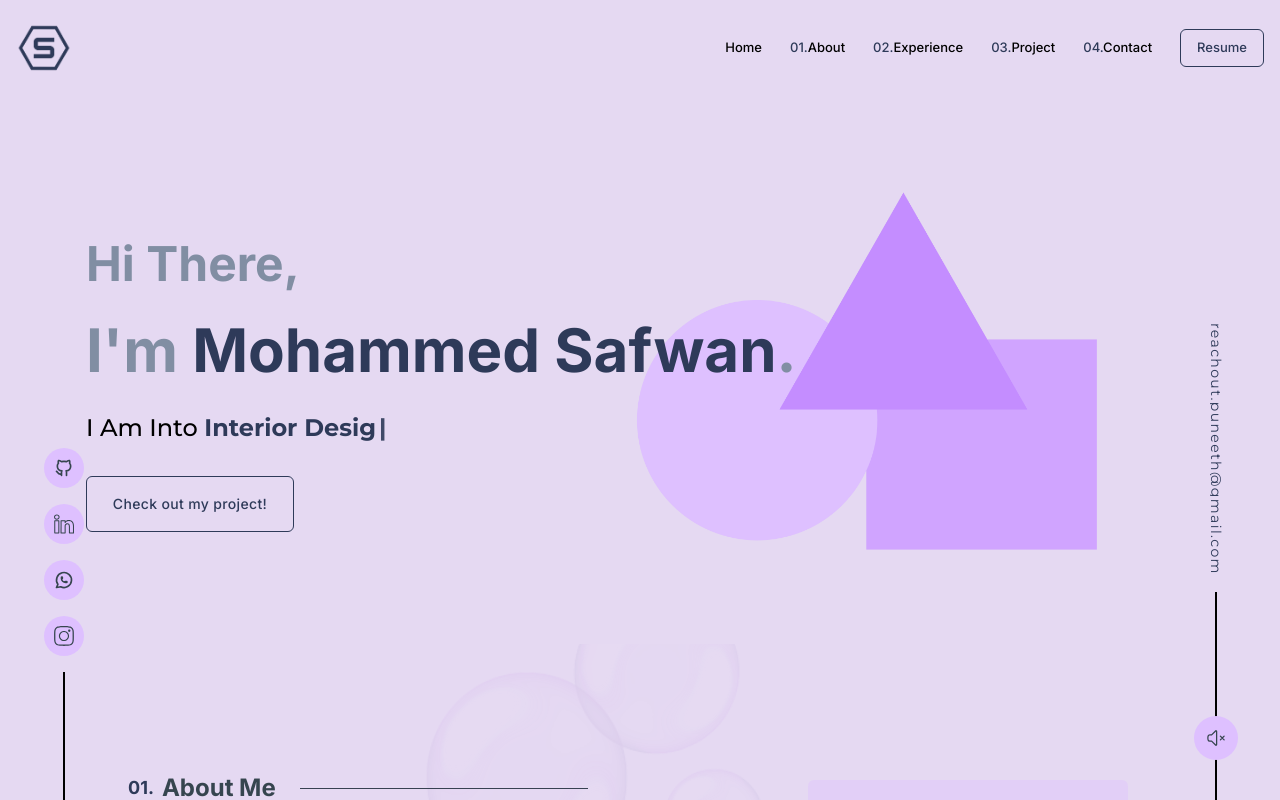
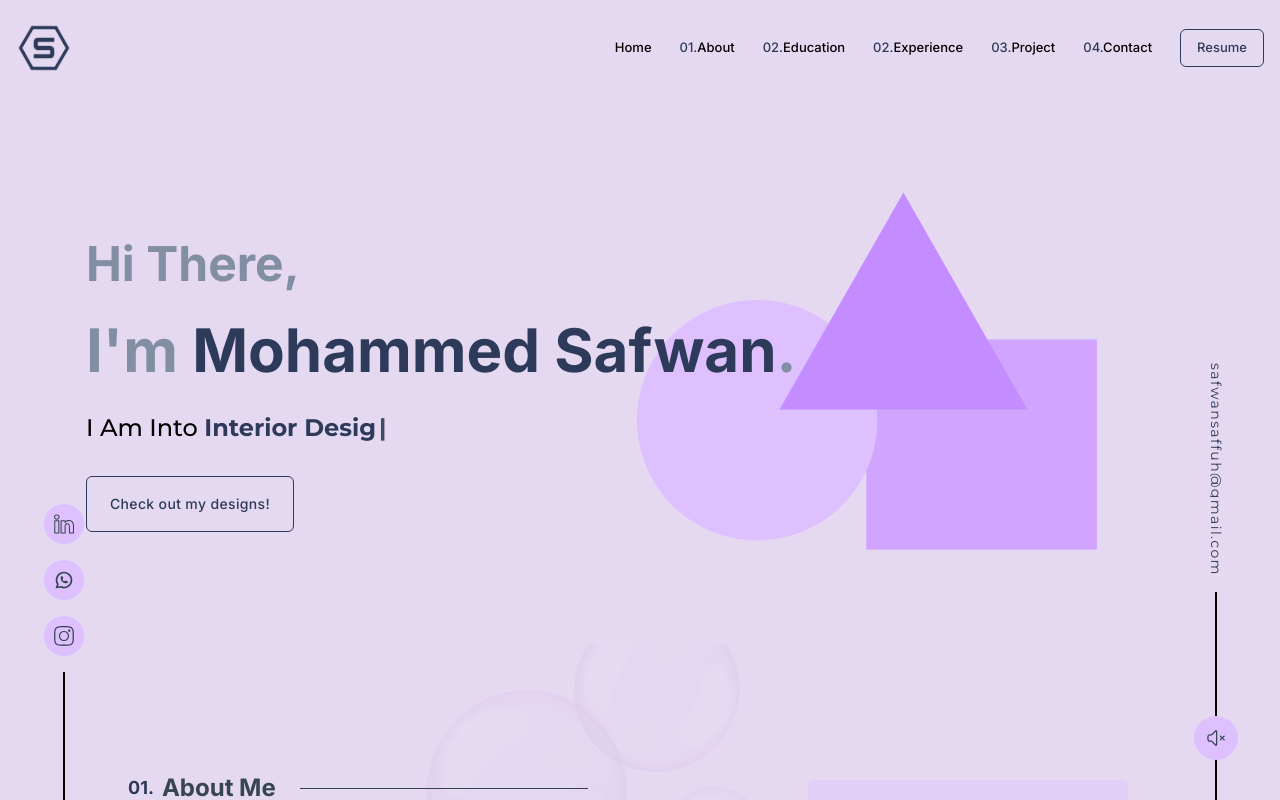
Before and after one commit to PuneethKanike/client-project, a Next.js app: page / in a window 1280 px wide. Built offline with nearby package versions, Linux system fonts and the light colour scheme.

Commit message:
change 15

```diff
--- a/components/About.tsx
+++ b/components/About.tsx
@@ -27,57 +27,63 @@ const About = () => {
              I am an Interior Designer based in Dubai. I hold a degree in Interior Design from Shrinivas university. I am deeply passionate about enhancing spaces and creating aesthetically pleasing environments. I specialize in transforming residential and commercial spaces, blending functionality with elegance. Constantly working on innovative designs to refine my skills. I thrive on bringing unique visions to life through creative design solutions.
             </p>
 
-            <p>Here are a few technologies I have been working with recently:</p>
-            {/* <ul className="max-w-[450px] text-sm font-titleFont grid grid-cols-2 gap-2 mt-6">
+            <p>Here are my skills</p>
+            <ul className="max-w-[450px] text-sm font-titleFont grid grid-cols-2 gap-2 mt-6">
               <li className="flex items-center gap-2">
                 <span className="text-textGreen">
                   <AiFillThunderbolt />
                 </span>
-                JavaScript (ES6+)
+                2D drawing
               </li>
               <li className="flex items-center gap-2">
                 <span className="text-textGreen">
                   <AiFillThunderbolt />
                 </span>
-                Next.js
+                3D drawing
               </li>
               <li className="flex items-center gap-2">
                 <span className="text-textGreen">
                   <AiFillThunderbolt />
                 </span>
-                React
+                3D rendering
               </li>
               <li className="flex items-center gap-2">
                 <span className="text-textGreen">
                   <AiFillThunderbolt />
                 </span>
-                Node.js
+                Lumion rendering
               </li>
               <li className="flex items-center gap-2">
                 <span className="text-textGreen">
                   <AiFillThunderbolt />
                 </span>
-                TypeScript
+                Logo design
               </li>
               <li className="flex items-center gap-2">
                 <span className="text-textGreen">
                   <AiFillThunderbolt />
                 </span>
-                Express.js
+                Autocad 2D
               </li>
               <li className="flex items-center gap-2">
                 <span className="text-textGreen">
                   <AiFillThunderbolt />
                 </span>
-                MongoDB
+                Sketchup
               </li>
               <li className="flex items-center gap-2">
                 <span className="text-textGreen">
                   <AiFillThunderbolt />
                 </span>
-                Tailwind CSS
+                V-Ray
               </li>
-            </ul> */}
+              <li className="flex items-center gap-2">
+                <span className="text-textGreen">
+                  <AiFillThunderbolt />
+                </span>
+                Adobe Photoshop
+              </li>
+            </ul>
           </div>
           <div className="w-full lgl:w-1/3 h-80 relative group">
             <div className="absolute w-full h-80 -left-6 -top-6 rounded-lg">
--- a/components/Banner.tsx
+++ b/components/Banner.tsx
@@ -70,9 +70,8 @@ const Banner = () => {
         </motion.p>
 
         <a
-          href="https://github.com/PuneethKanike"
-          target="_blank"
-          rel="noopener noreferrer"
+          href="#project"
+
         >
           <motion.button
             initial={{ y: 10, opacity: 0 }}
@@ -80,7 +79,7 @@ const Banner = () => {
             transition={{ duration: 0.5, delay: 0.9 }}
             className="w-52 h-14 text-sm font-titleFont border border-textGreen rounded-md text-textGreen tracking-wide hover:bg-hoverColor duration-300"
           >
-            Check out my project!
+            Check out my designs!
           </motion.button>
         </a>
       </motion.div>
--- a/components/Education.tsx
+++ b/components/Education.tsx
@@ -56,8 +56,8 @@ const Education = () => {
 
   return (
     <section
-      id="experience"
-      className="exp-container relative max-w-containerxs mx-auto py-10 lgl:py-24 px-4"
+      id="education"
+      className="exp-container relative max-w-containerxs mx-auto py-10z lgl:py-24 px-4"
     >
       {/* Background Image Div */}
       <div
--- a/components/LeftSide.tsx
+++ b/components/LeftSide.tsx
@@ -10,14 +10,14 @@ const LeftSide = () => {
   return (
     <div className="w-full h-full flex flex-col items-center justify-end gap-4 text-textLight">
       <div className="flex flex-col gap-4">
-        <a href="https://github.com/PuneethKanike/" target="_blank">
+        {/* <a href="https://github.com/PuneethKanike/" target="_blank">
           <span className="w-10 h-10 text-xl bg-hoverColor rounded-full inline-flex items-center justify-center hover:text-textGreen cursor-pointer hover:-translate-y-2 transition-all duration-300">
             <TbBrandGithub />
           </span>
         </a>
-
+         */}
         <a
-          href="https://linkedin.com/in/puneeth-kanike/"
+          href="https://www.linkedin.com/in/mohammed-safwan-06441b225/"
           target="_blank"
         >
           <span className="w-10 h-10 text-xl bg-hoverColor rounded-full inline-flex items-center justify-center hover:text-textGreen cursor-pointer hover:-translate-y-2 transition-all duration-300">
@@ -29,7 +29,7 @@ const LeftSide = () => {
             <TbBrandWhatsapp />
           </span>
         </a>
-        <a href="https://www.instagram.com/k_puneeth_gowda?igsh=MWJ1Z2hmb3I5Z2JuNg==" target="_blank">
+        <a href="https://www.instagram.com/safwan._saffu_____/?igsh=dGI3M3p2azgxMWJh" target="_blank">
           <span className="w-10 h-10 text-xl bg-hoverColor rounded-full inline-flex items-center justify-center hover:text-textGreen cursor-pointer hover:-translate-y-2 transition-all duration-300">
             <SlSocialInstagram />
           </span>
--- a/components/Navbar.tsx
+++ b/components/Navbar.tsx
@@ -84,6 +84,20 @@ const Navbar = () => {
               >
                 <span className="text-textGreen">01.</span>
                 About
+              </motion.li>
+            </Link>
+            <Link
+              className="flex items-center gap-1 font-medium text-textDark hover:text-textGreen cursor-pointer duration-300 nav-link"
+              href="#education"
+              onClick={handleScroll}
+            >
+              <motion.li
+                initial={{ y: -10, opacity: 0 }}
+                animate={{ y: 0, opacity: 1 }}
+                transition={{ duration: 0.1, delay: 0.2 }}
+              >
+                <span className="text-textGreen">02.</span>
+                Education
               </motion.li>
             </Link>
             <Link
--- a/components/RightSide.tsx
+++ b/components/RightSide.tsx
@@ -3,9 +3,9 @@ import React from "react";
 const RightSide = () => {
   return (
     <div className="w-full h-full flex flex-col items-center justify-end gap-6 text-textLight">
-      <a href="mailto:reachout.puneeth@gmail.com">
-        <p className="text-sm rotate-90 w-[470px] tracking-widest text-textGreen">
-          reachout.puneeth@gmail.com
+      <a href="mailto:safwansaffuh@gmail.com" target="_blank">
+        <p className="text-sm rotate-90 w-[390px] tracking-widest text-textGreen">
+          safwansaffuh@gmail.com
         </p>
       </a>
       <span className="w-[2px] h-52 bg-textDark inline-flex"></span>
--- a/pages/index.tsx
+++ b/pages/index.tsx
@@ -51,7 +51,7 @@ const Home: React.FC = () => {
         <title>Mohammed Safwan</title>
         <meta name="description" content="Generated by create next app" />
         <meta name="viewport" content="width=device-width, initial-scale=1" />
-        <link rel="icon" href="/logo.ico" />
+        <link rel="icon" href="/logo.png" />
       </Head>
 
       {loading ? (
@@ -77,7 +77,7 @@ const Home: React.FC = () => {
               <Education />
               <Experience />
               <Projects />
-              <Archive />
+              {/* <Archive /> */}
               <Contact />
               <Footer />
             </div>
--- a/styles/globals.css
+++ b/styles/globals.css
@@ -2,11 +2,6 @@
 @tailwind components;
 @tailwind utilities;
 
-@layer components {
-  .contactInput {
-    @apply w-full text-base text-white placeholder:text-textLight border border-b-[1px] border-transparent border-b-textGreen py-3 px-2 outline-none focus-within:border-[1px] focus-within:border-textGreen duration-100 bg-zinc-800;
-  }
-}
 
 .scrollbarHide::-webkit-scrollbar {
   display: none;
```
Also changed, not shown: components/CarouselModal.tsx (+45 -3 lines), public/logo.png (added), 1 other file (tests, documents, lock files or other folders).
